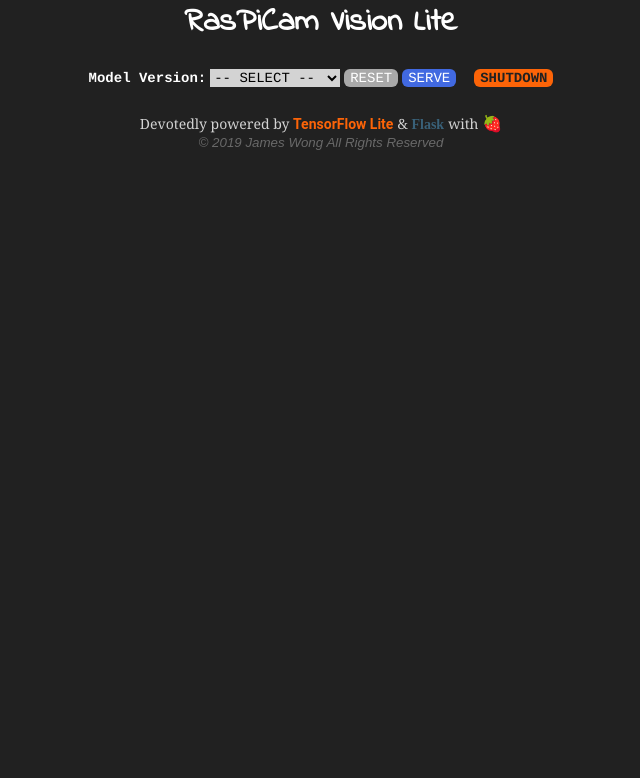
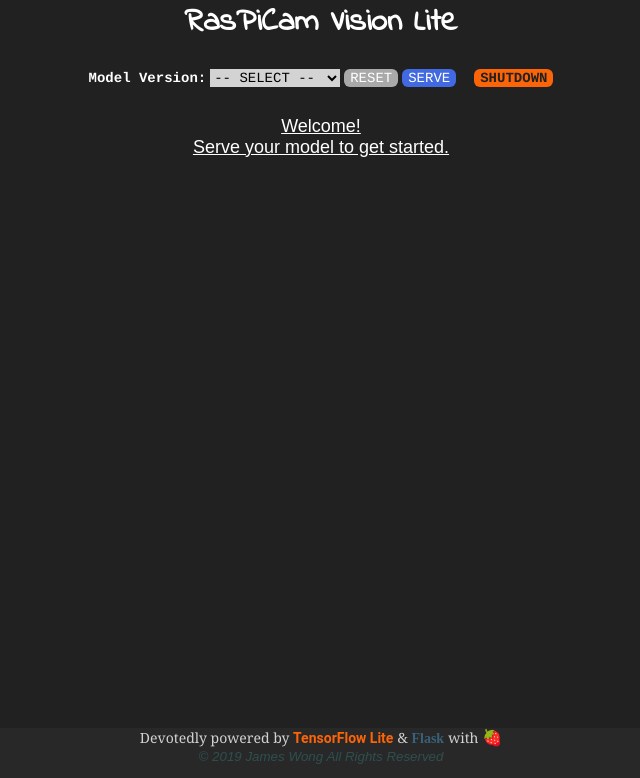
Before and after one commit to jingw222/raspicam_vision_lite, a Flask app: page / in a window 1280 px wide. Shown: the part 22-800 px from the top of the page, without its empty margins (319-959 px from the left). Run offline with Flask 2, Linux system fonts and the light colour scheme; parts of the project's set-up code (start-up, migrations or seed data) failed here and were passed over.

Commit message:
Fix floating footer

```diff
--- a/app/templates/index.html
+++ b/app/templates/index.html
@@ -7,7 +7,7 @@
     <title>RasPiCam Vision Lite </title>
 </head>
 
-<body style="background-color: #212121; margin: 10px; min-width:640px;" >
+<body style="background-color: #212121; margin: 0px; min-width:640px; height: 100%; padding: 0;" >
 
     <header>
         <link href='https://fonts.googleapis.com/css?family=Indie+Flower' rel='stylesheet' type='text/css'>
@@ -46,7 +46,7 @@
 
         {% else %}
 
-        <p></p>
+        <p style="font-family: 'Arial'; font-size: 18px; color: white; text-decoration: underline">Welcome! <br>Serve your model to get started.</p>
 
         {% endif %}
     </div>
@@ -61,7 +61,7 @@
 </body>
 
 <div align="center">
-<footer style="position: relative; bottom: -10;" align="center">
+<footer style="background: #282828; width: 100%; height: 50px; position: absolute; bottom: 0; left: 0;" align="center">
     <div align="center">
         <p style="font-family: 'Georgia'; font-size : 14px; color:lightgrey; display: inline;">Devotedly powered by </p>
         <p style="display: inline;"><a style="font-family: 'Roboto'; font-weight:bold; color:#fc6408; display: inline; font-size: 14px; text-decoration: none;"
@@ -73,7 +73,7 @@
         <a style="text-decoration: none;" target="_blank" rel="noopener noreferrer" href="https://www.raspberrypi.org">&#x1F353</a>
     </div>
     <div align="center">
-    <small style="font-family: 'Arial'; font-style: oblique; color:dimgray;" align="center">&copy; 2019 James Wong All Rights Reserved </small>
+    <small style="font-family: 'Arial'; font-style: oblique; color: #2F4F4F;" align="center">&copy; 2019 James Wong All Rights Reserved </small>
     </div>
 </footer>
 </div>
```
Also changed, not shown: README.md, img/demo.png.
